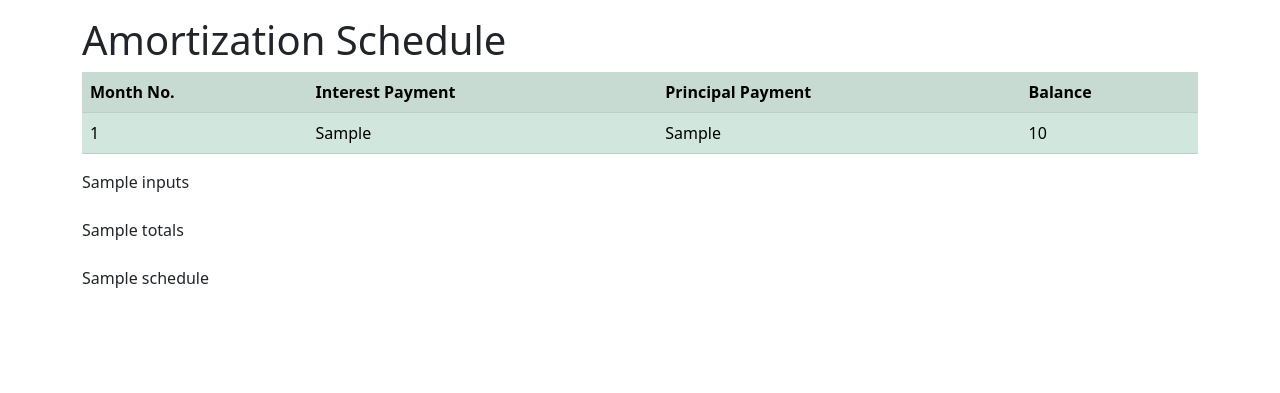
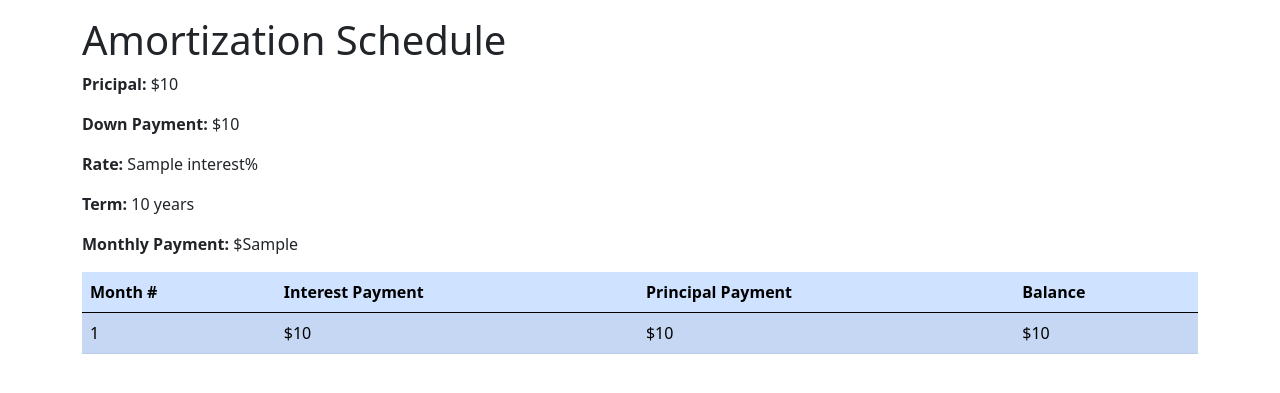
Before and after one commit to gsc229/mortgage-calculator, a Django app: template templates/pages/amortization.html in a window 1280 px wide. Shown: the part 56-449 px from the top of the page. Run offline with Django 3.2, Linux system fonts and the light colour scheme; the template is opened without the code that fills it: most values are stand-ins (such as "Sample title", 1, 10 or a date in 2020).

Commit message:
table finished

```diff
--- a/loan_calculator/static/css/styles.css
+++ b/loan_calculator/static/css/styles.css
@@ -42,3 +42,7 @@
   border: 1px solid black;
   padding: 5px;
 }
+
+.amortization-schedule-table td {
+  font-weight: 500;
+}
--- a/loan_calculator/static/scss/styles.scss
+++ b/loan_calculator/static/scss/styles.scss
@@ -51,3 +51,9 @@ $primary: #10284e;
     padding: 5px;
   }
 }
+
+.amortization-schedule-table{
+  td{
+    font-weight: 500;
+  }
+}
--- a/pages/loanCalculator.py
+++ b/pages/loanCalculator.py
@@ -29,9 +29,9 @@ def calculateLoan(principal, downpayment, yearly_rate, years):
     "total_interest": round(total_interest, 2),
     "total_payment": round(total_payment, 2),
     "inputs": {
-      "amount": principal + float(downpayment),
-      "downpayment": float(downpayment),
-      "interest": yearly_rate,
+      "amount": round(principal + float(downpayment), 2),
+      "downpayment": round(float(downpayment), 2),
+      "interest": yearly_rate * 100,
       "term": years
     }
   }
--- a/templates/amortization/amortization_table.html
+++ b/templates/amortization/amortization_table.html
@@ -1,16 +1,22 @@
-<table class="table table-success table-striped  amortization-schedule-table"  style="width:100%">
-  <tr>
-    <th>Month No.</th>
-    <th>Interest Payment</th>
-    <th>Principal Payment</th>
-    <th>Balance</th>
-  </tr>
-  {% for month in schedule %}
+{% load humanize %}
+
+<table class="table table-primary table-striped  amortization-schedule-table"  style="width:100%">
+  <thead>
     <tr>
-      <td>{{ forloop.counter }}</td>
-      <td>{{ month.interest_payment }}</td>
-      <td>{{ month.principal_payment }}</td>
-      <td>{{ month.balance }}</td>
+      <th scope="col" >Month #</th>
+      <th scope="col" >Interest Payment</th>
+      <th scope="col" >Principal Payment</th>
+      <th scope="col" >Balance</th>
     </tr>
-  {% endfor %}
+  </thead>
+  <tbody>
+    {% for month in schedule %}
+      <tr>
+        <td scope="row">{{ forloop.counter }}</td>
+        <td>${{ month.interest_payment|intcomma }}</td>
+        <td>${{ month.principal_payment|intcomma }}</td>
+        <td>${{ month.balance|intcomma }}</td>
+      </tr>
+    {% endfor %}
+  </tbody>
 </table>
--- a/templates/pages/amortization.html
+++ b/templates/pages/amortization.html
@@ -6,14 +6,16 @@
 <div class="container mt-3 amortization-container">
   <h1>Amortization Schedule</h1>
   {% if schedule %}
-  {% include 'amortization/amortization_table.html' %}
-
-  <div class="raw">
-    {{ inputs }} <br><br>
-    {{ totals }} <br><br>
-    {{ schedule }}
-  </div>
-
+    <div class="schedule-inputs">
+      <div>
+        <p><strong>Pricipal: </strong>${{ inputs.amount|intcomma }}</p>
+        <p><strong>Down Payment: </strong>${{ inputs.amount|intcomma }}</p>
+        <p><strong>Rate: </strong>{{ inputs.interest }}%</p>
+        <p><strong>Term: </strong>{{ inputs.term }} years</p>
+        <p><strong>Monthly Payment: </strong> ${{ totals.monthly_payment }}</p>
+      </div>
+    </div>
+    {% include 'amortization/amortization_table.html' %}
   {% endif %}
 </div>
 
```
